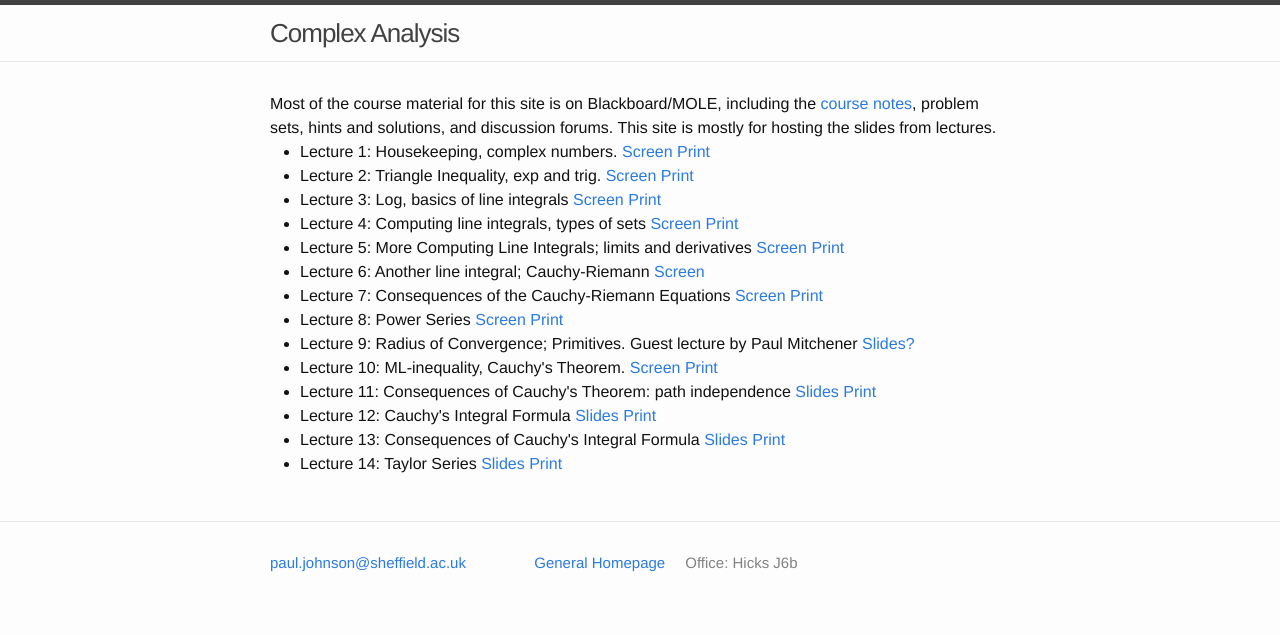
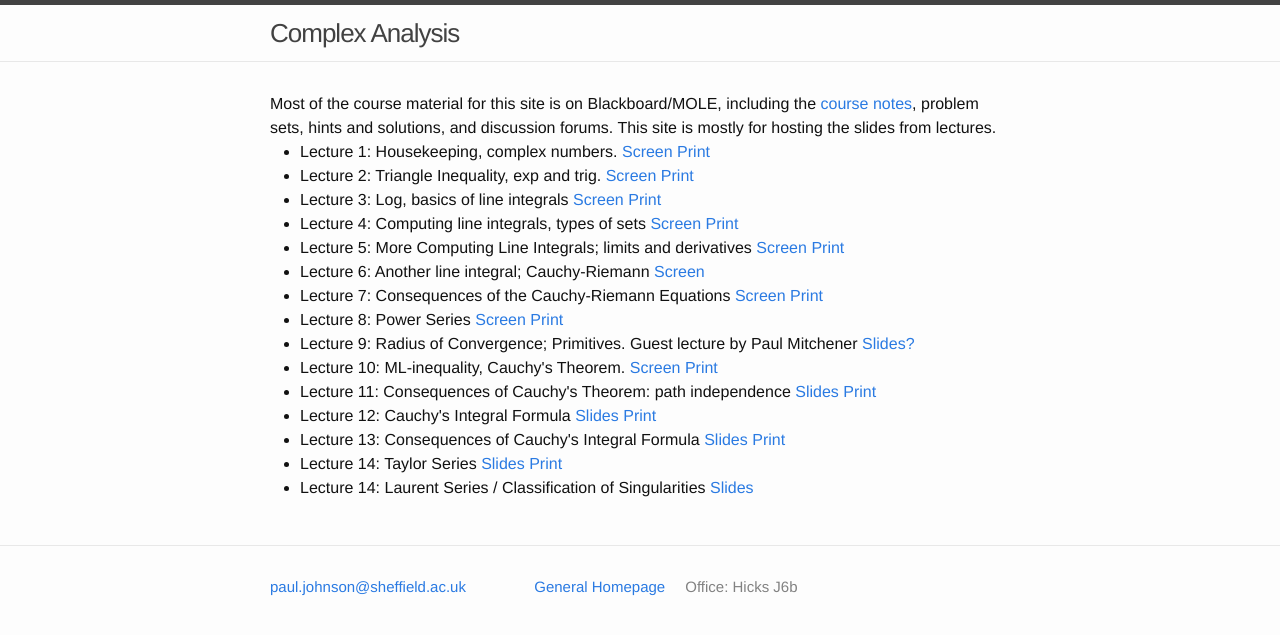
Before and after one commit to ptwiddle/MAS332-Complex-Analysis, a Jekyll site: the page built from index.html, in a window 1280 px wide. Shown: the top 635 px of the page. Built offline with Jekyll 4.4.1, drawn with Linux system fonts in a browser that asks for light colours.

Commit message:
forgot index

```diff
--- a/index.html
+++ b/index.html
@@ -21,7 +21,7 @@ layout: default
     <li>Lecture 12: Cauchy's Integral Formula <a href="./Slides/CauchyIntegralFormula.pdf">Slides</a> <a href="./Slides/CauchyIntegralFormulaPrint.pdf"> Print </a></li>
     <li>Lecture 13: Consequences of Cauchy's Integral Formula <a href="./Slides/CIFConsequences.pdf">Slides </a> <a href="./Slides/CIFConsequencesPrint.pdf"> Print </a></li>
     <li>Lecture 14: Taylor Series <a href="./Slides/TaylorSeries.pdf">Slides </a> <a href="./Slides/TaylorSeriesPrint.pdf"> Print </a></li>
-
+ <li>Lecture 14: Laurent Series / Classification of Singularities <a href="./Slides/LaurentSeries.pdf">Slides </a> </li>
 
 
   </ul>
```
